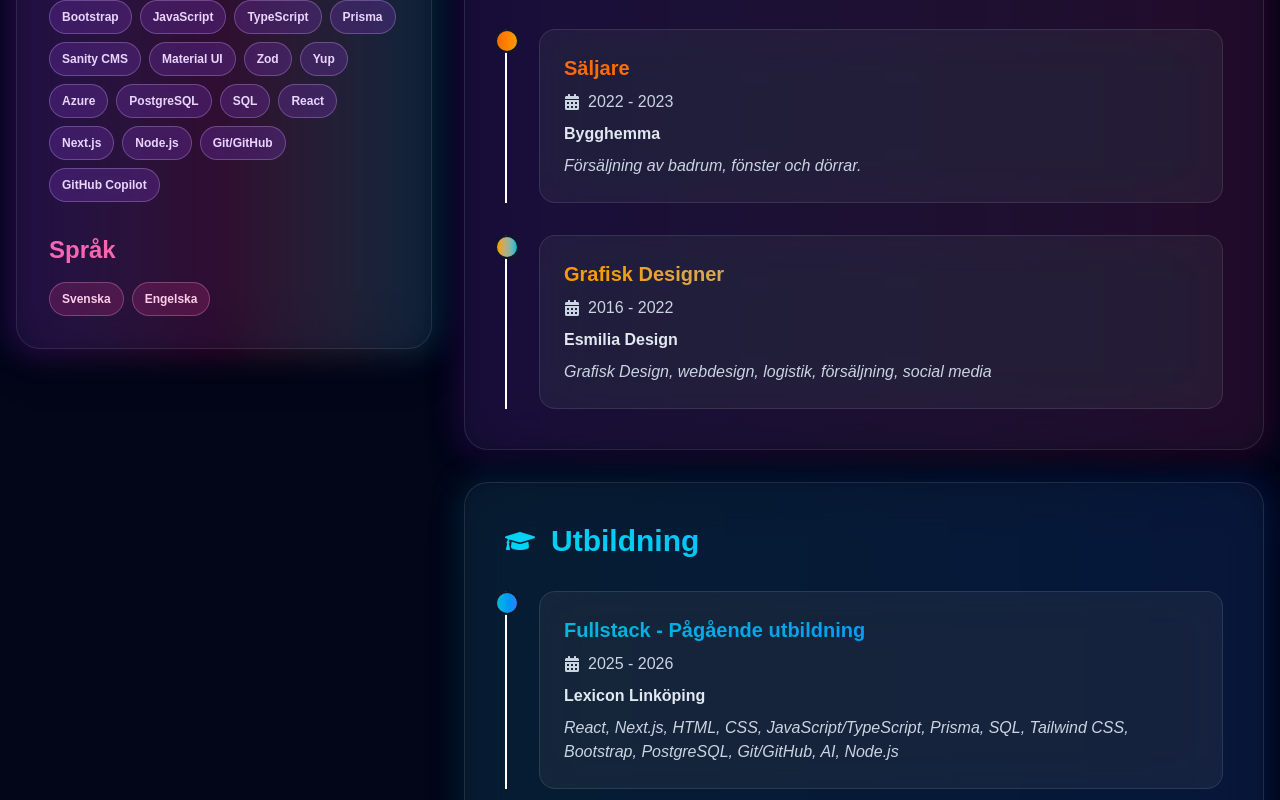
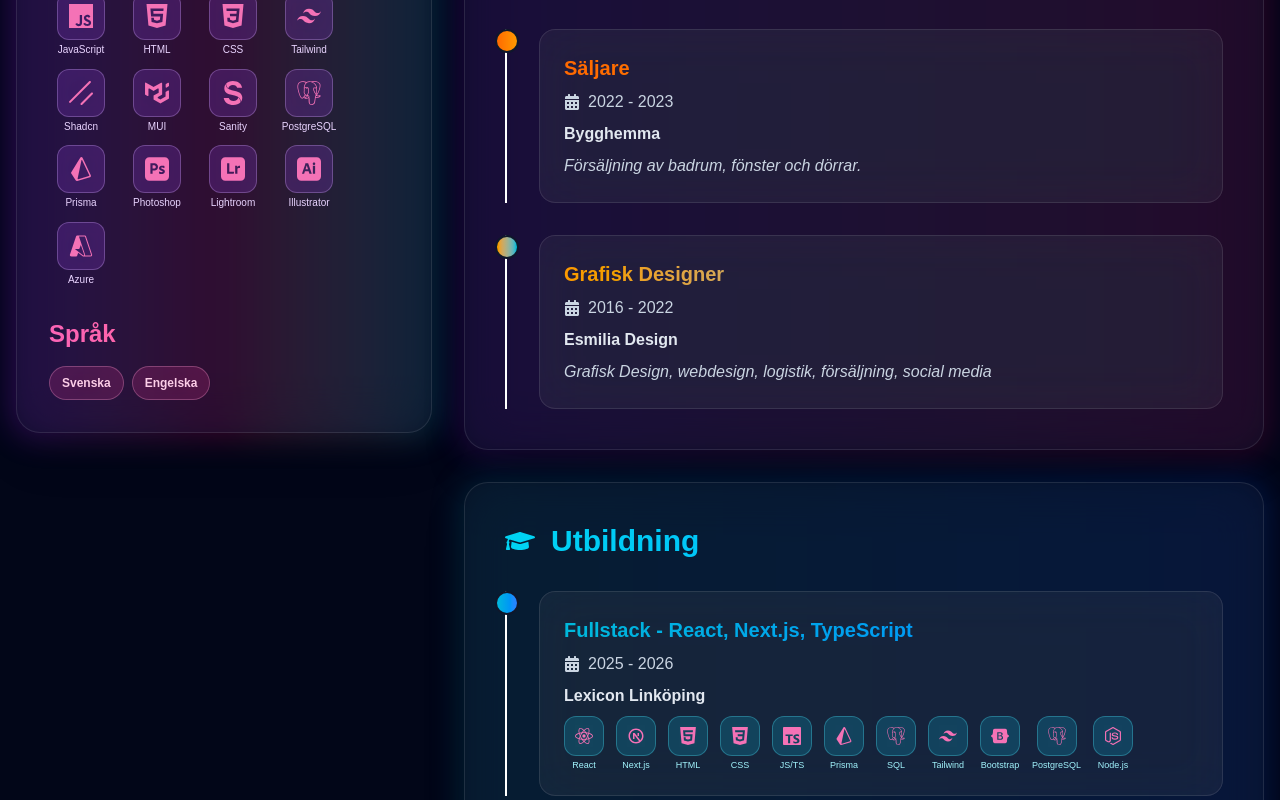
Before and after one commit to knixan/josefinecvportfolio, a Next.js app: page / in a window 1280 px wide. Shown: the part 1120-1920 px from the top of the page. Built offline with nearby package versions, Linux system fonts and the light colour scheme.

Commit message:
program icons

```diff
--- a/src/components/ProjectCard.tsx
+++ b/src/components/ProjectCard.tsx
@@ -4,6 +4,7 @@ import { useState } from "react";
 import Image from "next/image";
 import Link from "next/link";
 import { FaTimes, FaExpandAlt } from "react-icons/fa";
+import { getTechIcons } from "@/data/techIcons";
 
 interface ProjectCardProps {
   title: string;
@@ -70,9 +71,17 @@ export default function ProjectCard({
               )}
             </div>
             <div className="mt-6 pt-4 border-t border-white/10">
-              <p className="text-slate-400 text-sm">
-                <span className="font-semibold bg-gradient-to-r from-cyan-400 to-violet-400 bg-clip-text text-transparent">Teknik:</span> {tech}
-              </p>
+              <p className="font-semibold text-sm mb-3 bg-gradient-to-r from-cyan-400 to-violet-400 bg-clip-text text-transparent">Teknik:</p>
+              <div className="flex flex-wrap gap-3">
+                {getTechIcons(tech).map((t, i) => (
+                  <div key={i} className="flex flex-col items-center gap-1 group/icon">
+                    <div className="w-10 h-10 rounded-xl backdrop-blur-xl bg-purple-500/20 border border-purple-300/30 flex items-center justify-center hover:bg-purple-500/30 transition-all duration-300 group-hover/icon:scale-110">
+                      <t.icon className="text-lg" style={{ color: t.color }} />
+                    </div>
+                    <span className="text-purple-200 text-[9px] font-medium text-center leading-tight">{t.name}</span>
+                  </div>
+                ))}
+              </div>
             </div>
           </div>
         </div>
--- a/src/components/aside.tsx
+++ b/src/components/aside.tsx
@@ -6,31 +6,11 @@ import {
   FaPhone,
   FaDownload,
 } from "react-icons/fa";
+import { getTechIcons } from "@/data/techIcons";
 
-const programs = [
-  "Adobe Photoshop",
-  "Illustrator",
-  "In Design",
-  "Figma",
-  "Html & CSS",
-  "Tailwind CSS",
-  "Bootstrap",
-  "JavaScript",
-  "TypeScript",
-  "Prisma",
-  "Sanity CMS",
-  "Material UI",
-  "Zod",
-  "Yup",
-  "Azure",
-  "PostgreSQL",
-  "SQL",
-  "React",
-  "Next.js",
-  "Node.js",
-  "Git/GitHub",
-  "GitHub Copilot",
-];
+const programs = getTechIcons(
+  "React, Next.js, Node.js, TypeScript, JavaScript, HTML, CSS, Tailwind CSS, Shadcn, MUI, Sanity, PostgreSQL, Prisma, Photoshop, Lightroom, Illustrator, Azure"
+);
 
 const languages = ["Svenska", "Engelska"];
 
@@ -122,14 +102,22 @@ export default function Aside() {
                 <h3 className="text-2xl font-bold mb-4 bg-gradient-to-r from-purple-400 to-pink-400 bg-clip-text text-transparent">
                   Program
                 </h3>
-                <div className="flex flex-wrap gap-2">
+                <div className="flex flex-wrap gap-3">
                   {programs.map((program, index) => (
-                    <span
+                    <div
                       key={index}
-                      className="backdrop-blur-xl bg-purple-500/20 border border-purple-300/30 text-purple-200 text-xs font-semibold px-3 py-2 rounded-full hover:bg-purple-500/30 transition-colors duration-300"
+                      className="flex flex-col items-center gap-1 w-16 group/icon"
                     >
-                      {program}
-                    </span>
+                      <div className="w-12 h-12 rounded-xl backdrop-blur-xl bg-purple-500/20 border border-purple-300/30 flex items-center justify-center hover:bg-purple-500/30 transition-all duration-300 group-hover/icon:scale-110">
+                        <program.icon
+                          className="text-2xl"
+                          style={{ color: program.color }}
+                        />
+                      </div>
+                      <span className="text-purple-200 text-[10px] font-medium text-center leading-tight">
+                        {program.name}
+                      </span>
+                    </div>
                   ))}
                 </div>
               </div>
--- a/src/components/cv.tsx
+++ b/src/components/cv.tsx
@@ -3,6 +3,7 @@ import {
   FaSuitcase,
   FaGraduationCap,
 } from "react-icons/fa";
+import { getTechIcons } from "@/data/techIcons";
 
 export default function CV() {
   return (
@@ -106,7 +107,7 @@ export default function CV() {
               <div className="space-y-8">
                 {[
                   {
-                    title: "Fullstack - Pågående utbildning",
+                    title: "Fullstack - React, Next.js, TypeScript",
                     period: "2025 - 2026",
                     school: "Lexicon Linköping",
                     description:
@@ -149,9 +150,16 @@ export default function CV() {
                         {education.school}
                       </p>
                       {education.description && (
-                        <p className="text-slate-300 italic">
-                          {education.description}
-                        </p>
+                        <div className="flex flex-wrap gap-3 mt-2">
+                          {getTechIcons(education.description).map((t, i) => (
+                            <div key={i} className="flex flex-col items-center gap-1 group/icon">
+                              <div className="w-10 h-10 rounded-xl backdrop-blur-xl bg-cyan-500/20 border border-cyan-300/30 flex items-center justify-center hover:bg-cyan-500/30 transition-all duration-300 group-hover/icon:scale-110">
+                                <t.icon className="text-lg" style={{ color: t.color }} />
+                              </div>
+                              <span className="text-cyan-200 text-[9px] font-medium text-center leading-tight">{t.name}</span>
+                            </div>
+                          ))}
+                        </div>
                       )}
                     </div>
                   </div>
--- /dev/null
+++ b/src/data/techIcons.ts
@@ -0,0 +1,62 @@
+import { IconType } from "react-icons";
+import {
+  SiReact,
+  SiNodedotjs,
+  SiTypescript,
+  SiJavascript,
+  SiHtml5,
+  SiCss3,
+  SiTailwindcss,
+  SiShadcnui,
+  SiMui,
+  SiSanity,
+  SiPostgresql,
+  SiPrisma,
+  SiAdobephotoshop,
+  SiAdobelightroom,
+  SiAdobeillustrator,
+  SiBootstrap,
+} from "react-icons/si";
+import { RiNextjsLine } from "react-icons/ri";
+import { VscAzure } from "react-icons/vsc";
+
+export interface TechIcon {
+  icon: IconType;
+  name: string;
+  color: string;
+}
+
+const techIconMap: Record<string, TechIcon> = {
+  "react": { icon: SiReact, name: "React", color: "#f472b6" },
+  "next.js": { icon: RiNextjsLine, name: "Next.js", color: "#f472b6" },
+  "node.js": { icon: SiNodedotjs, name: "Node.js", color: "#f472b6" },
+  "typescript": { icon: SiTypescript, name: "TypeScript", color: "#f472b6" },
+  "javascript": { icon: SiJavascript, name: "JavaScript", color: "#f472b6" },
+  "javascript/typescript": { icon: SiTypescript, name: "JS/TS", color: "#f472b6" },
+  "html": { icon: SiHtml5, name: "HTML", color: "#f472b6" },
+  "css": { icon: SiCss3, name: "CSS", color: "#f472b6" },
+  "tailwind css": { icon: SiTailwindcss, name: "Tailwind", color: "#f472b6" },
+  "tailwindcss": { icon: SiTailwindcss, name: "Tailwind", color: "#f472b6" },
+  "shadcn": { icon: SiShadcnui, name: "Shadcn", color: "#f472b6" },
+  "material ui": { icon: SiMui, name: "MUI", color: "#f472b6" },
+  "mui": { icon: SiMui, name: "MUI", color: "#f472b6" },
+  "sanity": { icon: SiSanity, name: "Sanity", color: "#f472b6" },
+  "sanity cms": { icon: SiSanity, name: "Sanity", color: "#f472b6" },
+  "postgresql": { icon: SiPostgresql, name: "PostgreSQL", color: "#f472b6" },
+  "prisma": { icon: SiPrisma, name: "Prisma", color: "#f472b6" },
+  "photoshop": { icon: SiAdobephotoshop, name: "Photoshop", color: "#f472b6" },
+  "lightroom": { icon: SiAdobelightroom, name: "Lightroom", color: "#f472b6" },
+  "illustrator": { icon: SiAdobeillustrator, name: "Illustrator", color: "#f472b6" },
+  "azure": { icon: VscAzure, name: "Azure", color: "#f472b6" },
+  "bootstrap": { icon: SiBootstrap, name: "Bootstrap", color: "#f472b6" },
+  "sql": { icon: SiPostgresql, name: "SQL", color: "#f472b6" },
+};
+
+export function getTechIcons(techString: string): TechIcon[] {
+  return techString
+    .split(",")
+    .map((t) => t.trim().toLowerCase())
+    .filter((t) => t.length > 0)
+    .map((t) => techIconMap[t])
+    .filter((t): t is TechIcon => t !== undefined);
+}
```
